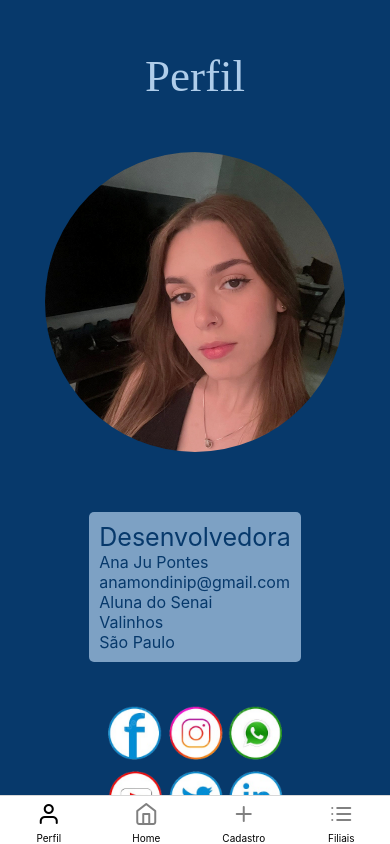
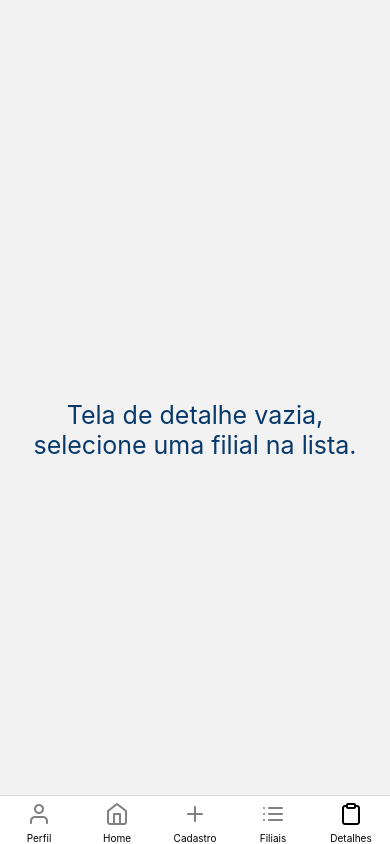
Before and after one commit to aninha306/desafio-filiais, a React Native app: screen /Detalhes in a window 390 px wide. Built offline with nearby package versions, Linux system fonts and the light colour scheme.

Commit message:
finalização

```diff
--- a/src/data/Escola.js
+++ b/src/data/Escola.js
@@ -1,16 +1,9 @@
 export const user = {
     nome: "Marista",
     email: "marista@gmail.com",
-    responsavel: {
-        nome: "Ana Clara Costa",
-        cargo: "diretora"
-    },
+    responsavel: "Ana Clara Costa , diretora",
     telefone: "19 998547568",
-    endereco: {
-      bairro: "Jd São Paulo",
-      cidade: "Valinhos",
-      cep: "13273-450"
-    },
+    endereco: "Jd São Paulo, Valinhos, 13273-450",
     turmas: "45",
     funcionarios: "250"
   };
--- a/src/data/Profile.js
+++ b/src/data/Profile.js
@@ -1,4 +1,4 @@
-export const user = {
+export const perfil = {
   name: "Ana Ju Pontes",
   email: "anamondinip@gmail.com",
   desc: "Aluna do Senai",
--- a/src/routes/tab.routes.jsx
+++ b/src/routes/tab.routes.jsx
@@ -3,9 +3,11 @@ import { Feather } from "@expo/vector-icons";
 
 import Home from "../screens/Home";
 import Profile from "../screens/Profile";
-import { user } from "../data/Profile";
+import { perfil } from "../data/Profile";
 import Filiais from "../screens/Filiais";
 import Lista from "../screens/Lista";
+import Detalhes from "../screens/Detalhes";
+import { user } from "../data/Escola";
 
 const Tab = createBottomTabNavigator();
 
@@ -15,7 +17,7 @@ const TabRoutes = () => {
       <Tab.Screen
         name="Profile"
         component={Profile}
-        initialParams={{ data: user }}
+        initialParams={{ data: perfil }}
         options={{
           tabBarIcon: ({ focused }) => (
             <Feather
@@ -61,7 +63,7 @@ const TabRoutes = () => {
           tabBarInactiveTintColor: "black",
         }}
       />
-       <Tab.Screen
+      <Tab.Screen
         name="Lista"
         component={Lista}
         options={{
@@ -77,7 +79,23 @@ const TabRoutes = () => {
           tabBarInactiveTintColor: "black",
         }}
       />
-
+      <Tab.Screen
+        name="Detalhes"
+        component={Detalhes}
+        initialParams={{ data: user }}
+        options={{
+          tabBarIcon: ({ focused }) => (
+            <Feather
+              name="clipboard"
+              size={24}
+              color={focused ? "black" : "grey"}
+            />
+          ),
+          tabBarLabel: "Detalhes",
+          tabBarActiveTintColor: "black",
+          tabBarInactiveTintColor: "black",
+        }}
+      />
     </Tab.Navigator>
   );
 };
--- a/src/screens/Detalhes/index.jsx
+++ b/src/screens/Detalhes/index.jsx
@@ -1,3 +1,4 @@
+import React from "react";
 import { Text, TouchableOpacity, View } from "react-native";
 import { useNavigation } from "@react-navigation/native";
 
@@ -6,9 +7,13 @@ import Title from "../../components/Title";
 
 import Cadastros from "../../models/cadastros";
 
-export default function Detalhes({ route }) {
+export default function Detalhes({ route, data }) {
   const navigation = useNavigation();
   const { user } = route.params;
+
+  if (!user) {
+    return <Text style={styles.msg}>Tela de detalhe vazia, selecione uma filial na lista.</Text>;
+  }
 
   const editUser = () => {
     navigation.navigate("Filiais", { user: user, edit: true });
@@ -21,14 +26,8 @@ export default function Detalhes({ route }) {
 
   return (
     <View style={styles.container}>
-      <Title title="Filiais" />
-
-      {data ? (
-        <Text>Detalhes da filial</Text>
-      ) : (
-        <Text>Selecione uma filial para exibir seus detalhes</Text>
-      )}
-
+      <Title title="Detalhes" />
+      <Text style={styles.txt}>Tela de detalhe da filial selecionada na lista</Text>
       <View style={styles.user}>
         <View style={styles.userDetail}>
           <Text style={styles.text}>{user.nome}</Text>
--- a/src/screens/Detalhes/styles.js
+++ b/src/screens/Detalhes/styles.js
@@ -4,18 +4,19 @@ const styles = StyleSheet.create({
   container: {
     flex: 1,
     alignItems: "center",
-    marginTop: 50,
+    backgroundColor: "#07396b"
   },
   button: {
     marginTop: 20,
     padding: 10,
-    backgroundColor: "#C9D4FF",
+    backgroundColor: "#afcdea",
     borderRadius: 5,
   },
   user: {
     marginTop: 20,
     padding: 10,
-    backgroundColor: "#C9D4FF",
+    backgroundColor: "#afcdea",
+    opacity: 0.7,
     borderRadius: 5,
   },
   userDetail: {
@@ -42,8 +43,23 @@ const styles = StyleSheet.create({
     alignItems: "center",
   },
   text: {
-    fontSize: 16,
+    fontSize: 18,
+    color: "#07396b"
   },
+  msg: {
+    fontSize: 25,
+    textAlign: "center",
+    color: "#07396b",
+    marginTop: 400,
+    marginLeft: 10,
+    marginRight: 10
+  },
+  txt: {
+    fontSize: 18,
+    color: "#afcdea",
+    margin: 30,
+    marginBottom: 30
+  }
 });
 
 export default styles;
--- a/src/screens/Lista/index.jsx
+++ b/src/screens/Lista/index.jsx
@@ -39,11 +39,12 @@ export default function Lista() {
                   <Text style={styles.txt}>Detalhes</Text>
                 </TouchableOpacity>
               </View>
+
             </View>
           ))}
         </View>
       ) : (
-        <Text>Não há filiais cadastradas</Text>
+        <Text  style={styles.txt}>Não há filiais cadastradas</Text>
       )}
     </View>
   );
--- a/src/screens/Lista/styles.js
+++ b/src/screens/Lista/styles.js
@@ -47,7 +47,7 @@ const styles = StyleSheet.create({
   },
   text: {
     color: "#afcdea",
-    fontSize: 18,
+    fontSize: 20,
     margin: 30,
     marginBottom: 50
   },
@@ -59,7 +59,8 @@ const styles = StyleSheet.create({
   txt: {
     fontSize: 18,
     color: "#afcdea"
-  }
+  },
+
 });
 
 export default styles;
```
